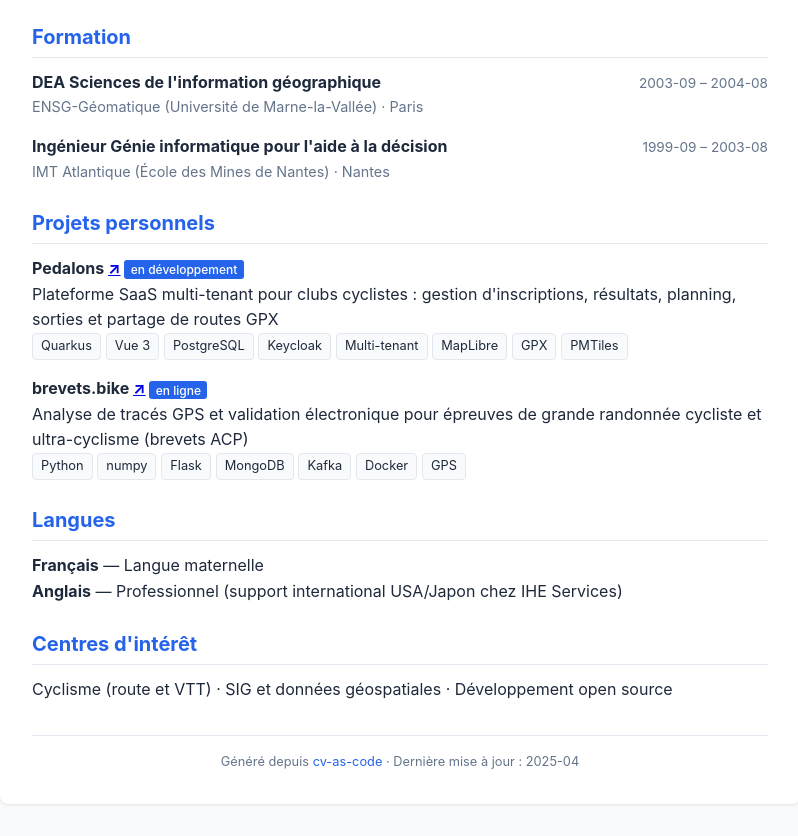
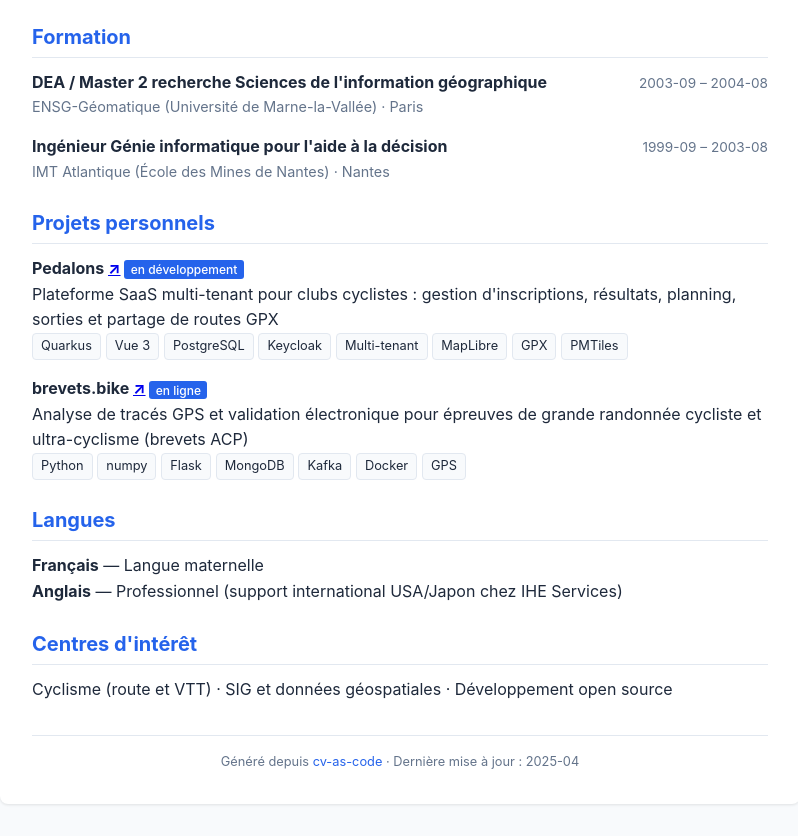
Before and after one commit to glandais/glandais.github.io, a plain HTML site: page docs/index.html in a window 1280 px wide. Shown: the part 3530-4366 px from the top of the page, without its empty margins (240-1038 px from the left). Drawn offline with Linux system fonts and the light colour scheme.

```diff
--- a/docs/index.html
+++ b/docs/index.html
@@ -282,7 +282,7 @@ et cloud-native.</p>
 
     <article class="entry">
       <div class="entry-header">
-        <h3>DEA Sciences de l'information géographique</h3>
+        <h3>DEA / Master 2 recherche Sciences de l'information géographique</h3>
         <span class="date">2003-09 – 2004-08</span>
       </div>
       <p class="company">ENSG-Géomatique (Université de Marne-la-Vallée) · Paris</p>
```
Also changed, not shown: 3 other files.
